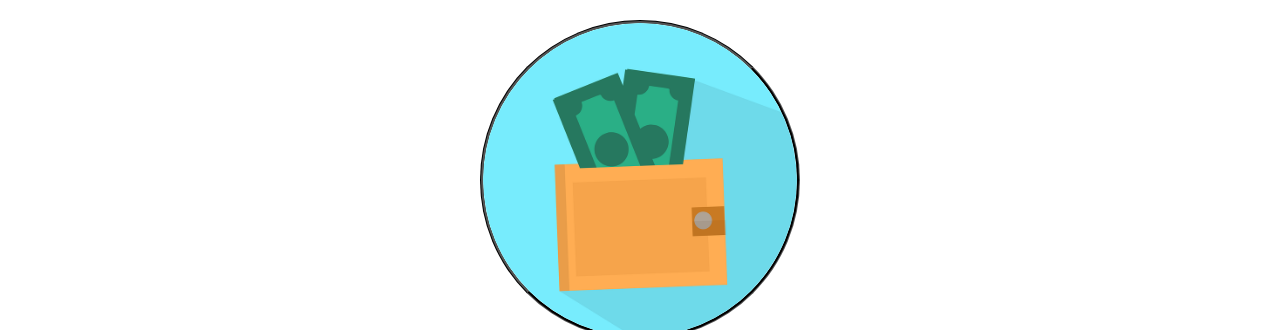
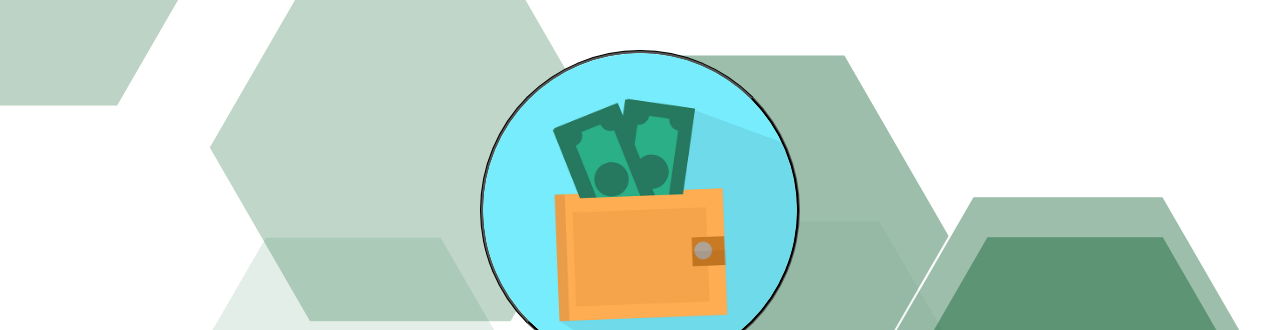
Before and after one commit to JPCalou/Currency-app, a plain HTML site: page index.html in a window 1280 px wide. Shown: the top 330 px of the page. Drawn offline with nearby package versions, Linux system fonts and the light colour scheme.

Commit message:
agrego particles background

```diff
--- a/CSS/estilos.css
+++ b/CSS/estilos.css
@@ -7,6 +7,27 @@ body {
   align-items: center;
   flex-direction: column;
 }
+
+.app-container{
+  display: flex;
+  flex-direction: column;
+  align-items: center;
+  width: 90%;
+  margin-left: auto;
+  margin-right: auto;
+  margin-top: 10px;
+  padding: 20px 30px;
+  position: relative;
+  z-index: 99;
+}
+
+#particles-js{
+  height: 100vh;
+  width: 100%;
+  position: fixed;
+  z-index: -1;
+}
+
 .container {
   display: flex;
   flex-direction: column;
--- /dev/null
+++ b/JS/particulas.js
@@ -0,0 +1,112 @@
+particlesJS(
+    {
+        "particles": {
+          "number": {
+            "value": 6,
+            "density": {
+              "enable": true,
+              "value_area": 800
+            }
+          },
+          "color": {
+            "value": "#0e6130"
+          },
+          "shape": {
+            "type": "polygon",
+            "stroke": {
+              "width": 0,
+              "color": "#000"
+            },
+            "polygon": {
+              "nb_sides": 6
+            },
+            "image": {
+              "src": "img/github.svg",
+              "width": 100,
+              "height": 100
+            }
+          },
+          "opacity": {
+            "value": 0.3,
+            "random": true,
+            "anim": {
+              "enable": false,
+              "speed": 1,
+              "opacity_min": 0.1,
+              "sync": false
+            }
+          },
+          "size": {
+            "value": 160,
+            "random": false,
+            "anim": {
+              "enable": true,
+              "speed": 10,
+              "size_min": 40,
+              "sync": false
+            }
+          },
+          "line_linked": {
+            "enable": false,
+            "distance": 200,
+            "color": "#ffffff",
+            "opacity": 1,
+            "width": 2
+          },
+          "move": {
+            "enable": true,
+            "speed": 8,
+            "direction": "none",
+            "random": false,
+            "straight": false,
+            "out_mode": "out",
+            "bounce": false,
+            "attract": {
+              "enable": false,
+              "rotateX": 600,
+              "rotateY": 1200
+            }
+          }
+        },
+        "interactivity": {
+          "detect_on": "canvas",
+          "events": {
+            "onhover": {
+              "enable": false,
+              "mode": "grab"
+            },
+            "onclick": {
+              "enable": false,
+              "mode": "push"
+            },
+            "resize": true
+          },
+          "modes": {
+            "grab": {
+              "distance": 400,
+              "line_linked": {
+                "opacity": 1
+              }
+            },
+            "bubble": {
+              "distance": 400,
+              "size": 40,
+              "duration": 2,
+              "opacity": 8,
+              "speed": 3
+            },
+            "repulse": {
+              "distance": 200,
+              "duration": 0.4
+            },
+            "push": {
+              "particles_nb": 4
+            },
+            "remove": {
+              "particles_nb": 2
+            }
+          }
+        },
+        "retina_detect": true
+      }
+);
--- a/index.html
+++ b/index.html
@@ -13,7 +13,8 @@
 </head>
 
 <body>
-
+    <div id="particles-js"></div>
+    <div class="app-container">
         <img src="./media/wallet-3721156_960_720.png" alt="">
         <h1>Currency App</h1>
         <p>Select currency</p>
@@ -142,10 +143,14 @@
                     <input type="number" id="number-two" placeholder="0">
                 </div>
             </div>
+    </div>
+
 
         <script src="https://cdn.jsdelivr.net/npm/bootstrap@5.2.0/dist/js/bootstrap.bundle.min.js"
             integrity="sha384-A3rJD856KowSb7dwlZdYEkO39Gagi7vIsF0jrRAoQmDKKtQBHUuLZ9AsSv4jD4Xa"
             crossorigin="anonymous"></script>
+            <script src="https://cdn.jsdelivr.net/npm/particles.js@2.0.0/particles.min.js"></script>
+            <script src="./JS/particulas.js"></script>
             <script src="./JS/cotizador.js"></script>
 </body>
 
```
Also changed, not shown: JS/particlesjs-config.json (added, +110 -0 lines). Lines whose indentation alone changed are shown as unchanged.
